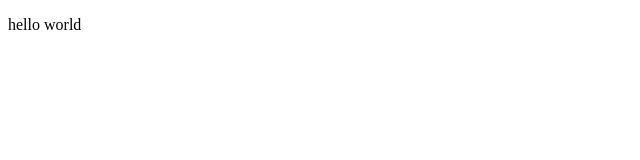
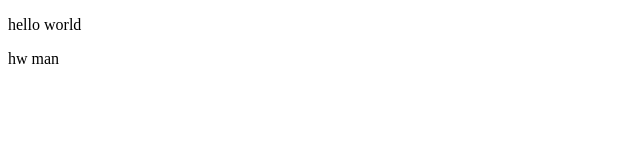
Before and after one commit to DevS2/DevS2.github.io, a plain HTML site: page WebApplication1/WebApplication1/HtmlPage1.html in a window 1280 px wide. Shown: the full height of the page, 0-640 px from the left. Drawn offline with Linux system fonts and the light colour scheme.

Commit message:
new test

```diff
--- a/WebApplication1/WebApplication1/HtmlPage1.html
+++ b/WebApplication1/WebApplication1/HtmlPage1.html
@@ -6,6 +6,6 @@
 </head>
 <body>
     <p>hello world</p>
-
+    <p>hw man</p>
 </body>
 </html>
```
